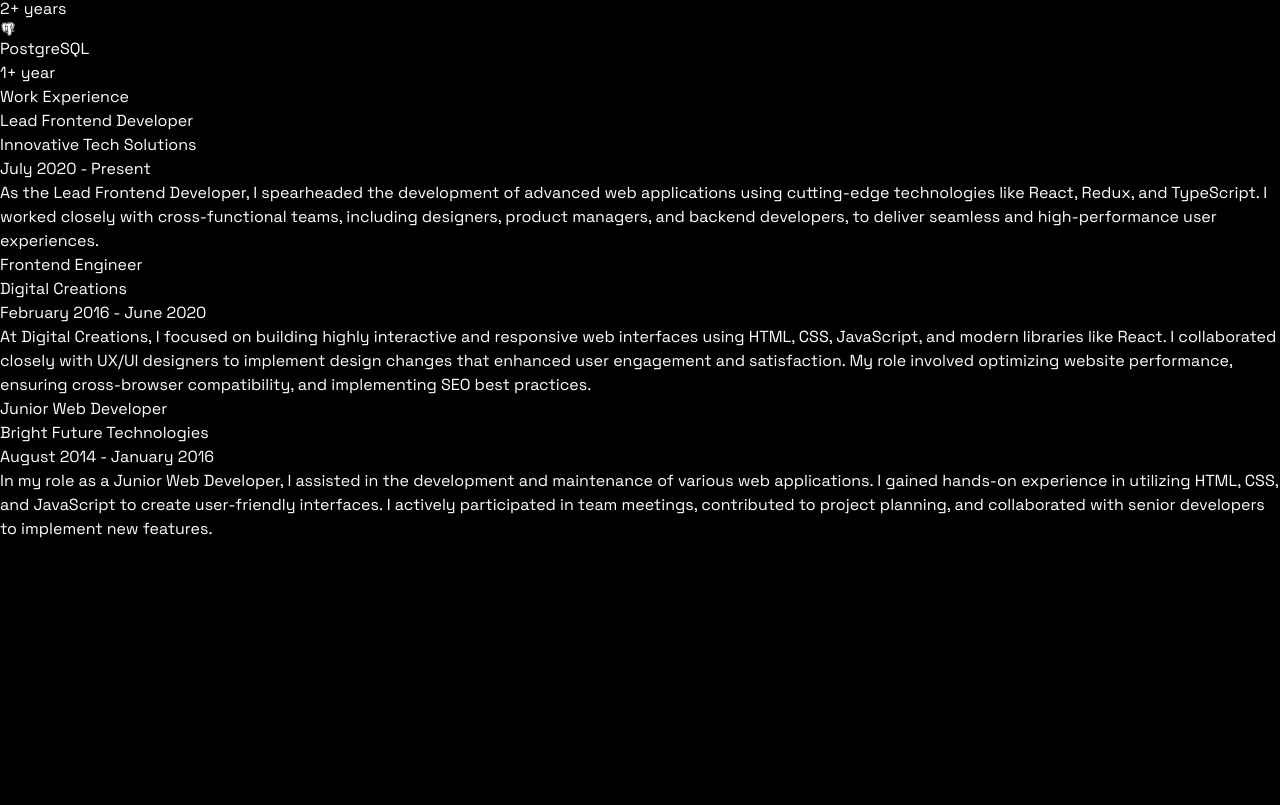
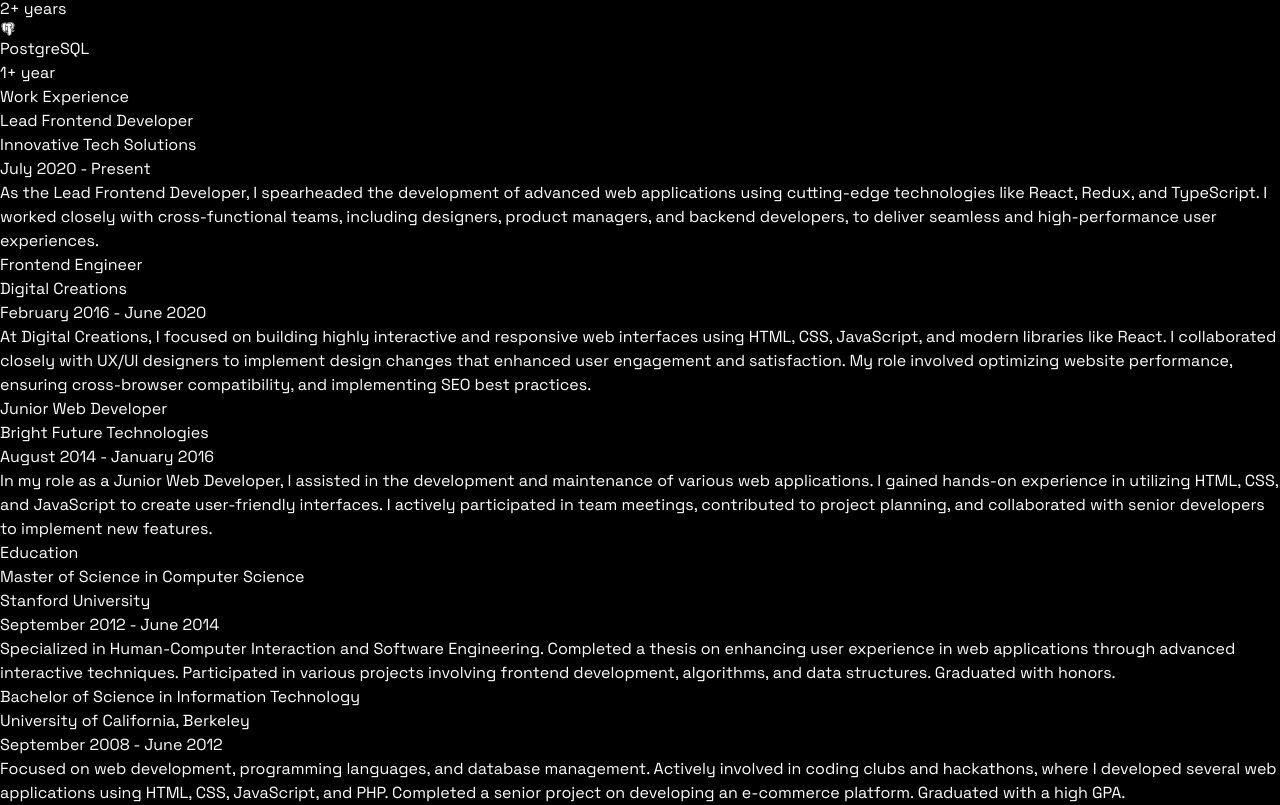
Before and after one commit to ashutoshgiri182002/my-portfolio, a React (Vite) app: page / in a window 1280 px wide. Shown: the part 9399-10204 px from the top of the page. Before the commit the page ends 9940 px from the top, so only its background shows below. Built offline with nearby package versions, Linux system fonts and the light colour scheme.

Commit message:
17-08-2024 Add Education Section

```diff
--- a/src/App.jsx
+++ b/src/App.jsx
@@ -5,6 +5,7 @@ import Projects from './components/Projects'
 import Bio from './components/Bio'
 import Skills from './components/SKills'
 import WorkExperience from './components/WorkExperience'
+import EducationSections from './components/EducationSections'
 
 const App = () => {
   return (
@@ -17,6 +18,7 @@ const App = () => {
         <Bio />
         <Skills />
         <WorkExperience />
+        <EducationSections />
       </div>
     </div>
   )
--- /dev/null
+++ b/src/components/EducationSections.jsx
@@ -0,0 +1,21 @@
+import React from 'react'
+import { EDUCATION } from '../constants'
+
+const EducationSections = () => {
+  return (
+    <section className='py-8 ' id='education'>
+    <h2 className='mb-4 text-center text-3xl font-bold '>Education</h2>
+    {EDUCATION.map((edu,index)=>(
+        <div key={index} className='mb-6 p-10'>
+           <h3 className='text-xl font-semibold'>{edu.degree}</h3>
+           <p className="text-lg">{edu.institution}</p>
+           <p className='text-sm text-stone-300'>{edu.duration}</p>
+           <p className='mt-2'>{edu.description}</p>
+        </div>
+    ))}
+
+    </section>
+  )
+}
+
+export default EducationSections
```
